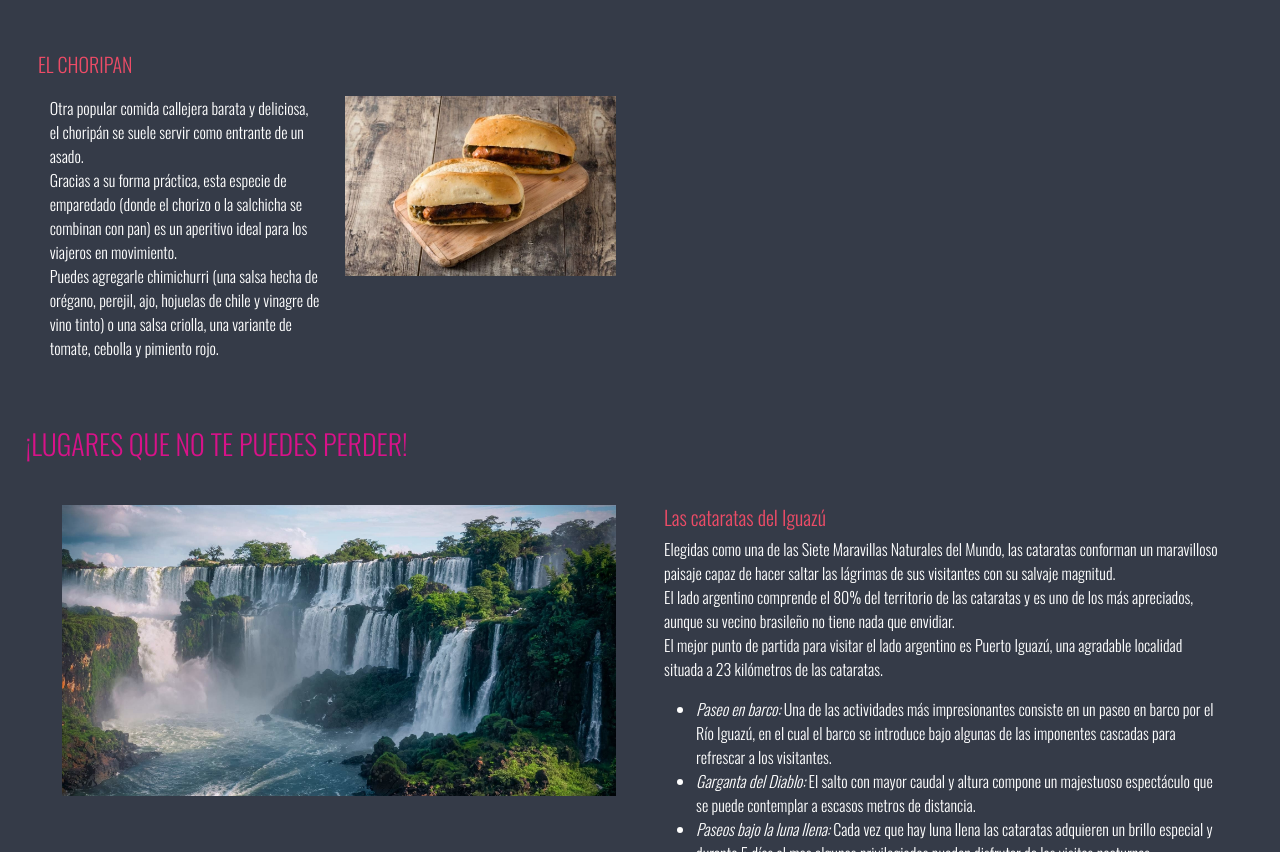
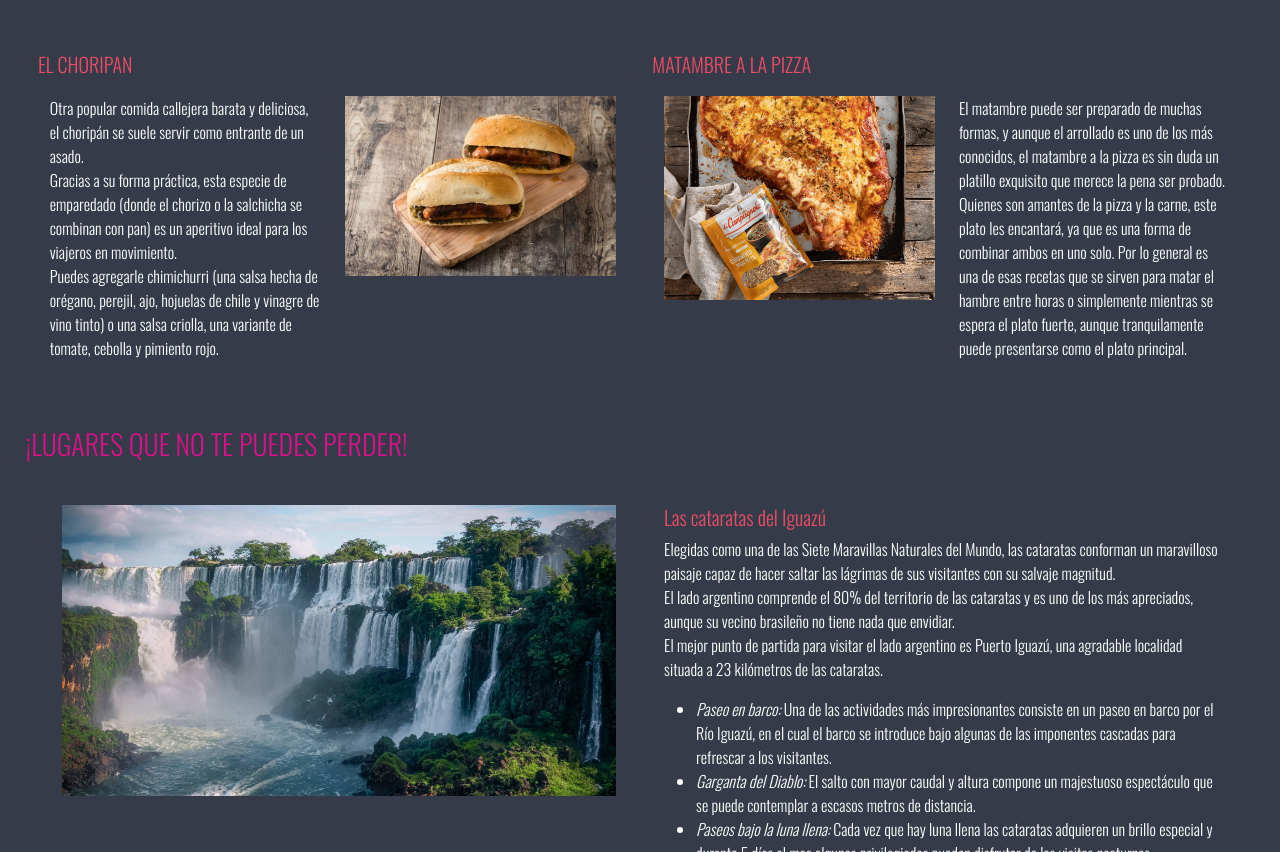
Before and after one commit to laurarojas20/tripeando, a plain HTML site: page internas/argentina.html in a window 1280 px wide. Shown: the part 1217-2069 px from the top of the page. Drawn offline with nearby package versions, Linux system fonts and the light colour scheme.

Commit message:
segunda entrega numero mil

```diff
--- a/estilos.css
+++ b/estilos.css
@@ -634,11 +634,13 @@ footer a {
 
 #papaHoteles{
 	width: 100%;
+	height: 700px;
 	padding: 1%;
 }
 
 #tioHoteles{
 	width: 100%;
+	height: 700px;
 	padding: 1%;
 }
 
--- a/internas/argentina.html
+++ b/internas/argentina.html
@@ -175,8 +175,17 @@
 	</div>
 
 	<div id="papaHoteles">
-		<div class="imagenes"></div>
-		<div class="texto"></div>
+		<h4>MATAMBRE A LA PIZZA</h4>
+		<div class="imagenes">
+			<img src="../imagenes/matambre.png" width="100%">
+		</div>
+		<div class="texto">
+			<p>
+				El matambre puede ser preparado de muchas formas, y aunque el arrollado es uno de los más conocidos, el matambre a la pizza es sin duda un platillo exquisito que merece la pena ser probado.
+				<br>
+				Quienes son amantes de la pizza y la carne, este plato les encantará, ya que es una forma de combinar ambos en uno solo. Por lo general es una de esas recetas que se sirven para matar el hambre entre horas o simplemente mientras se espera el plato fuerte, aunque tranquilamente puede presentarse como el plato principal.
+			</p>
+		</div>
 	</div>
 
 
```
Also changed, not shown: imagenes/matambre.png (added).
